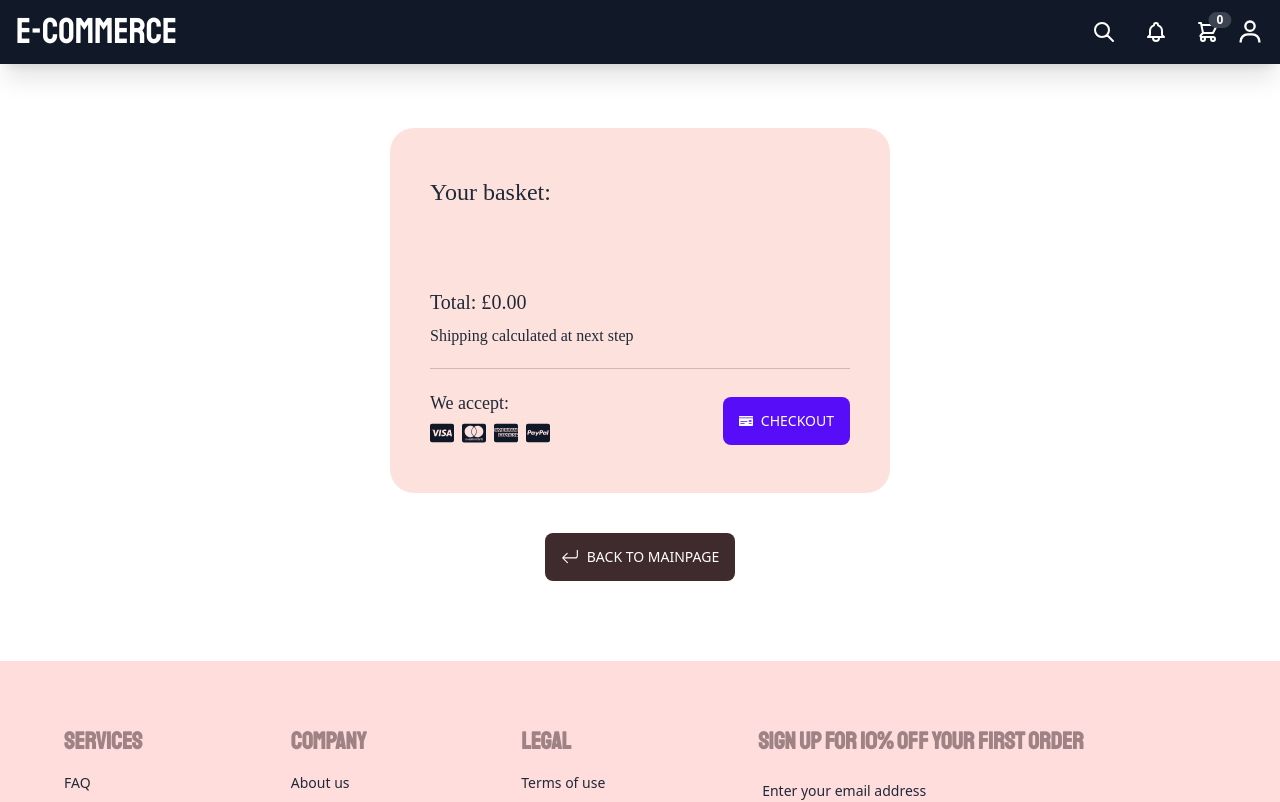
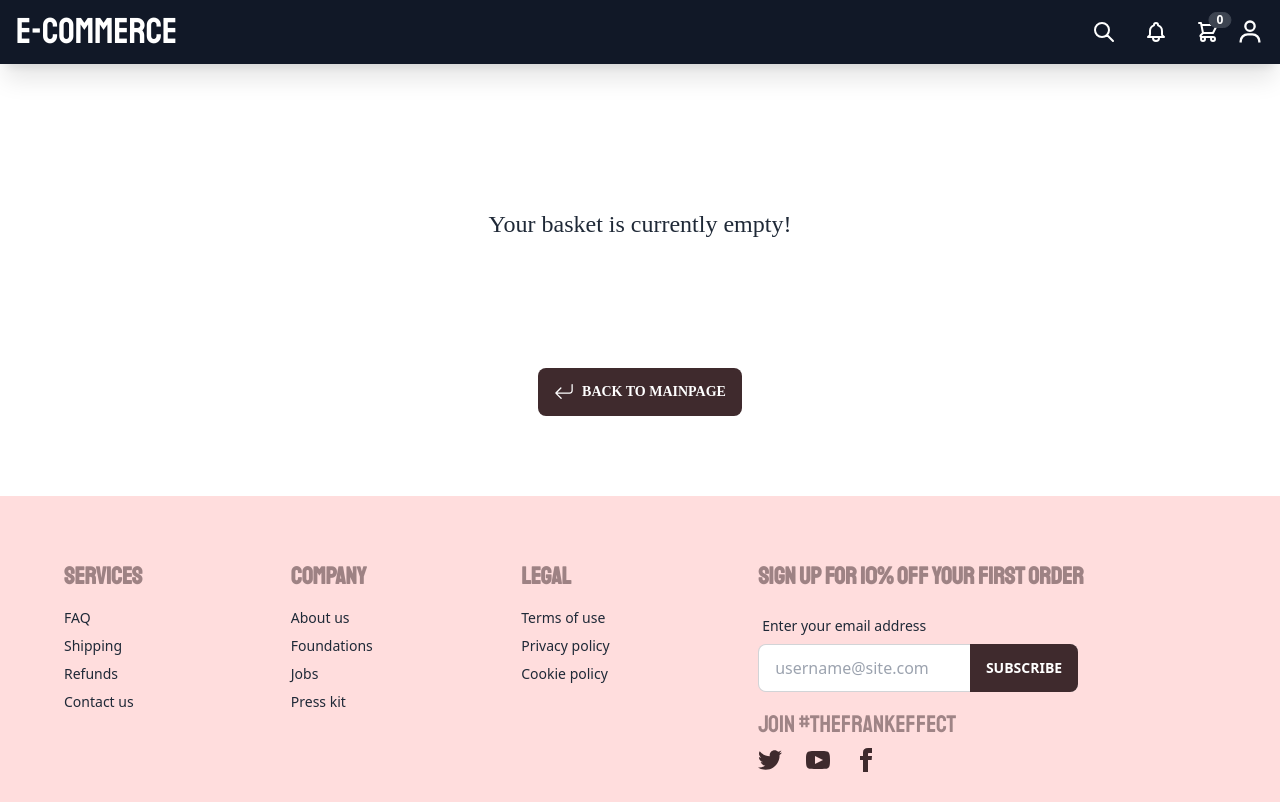
Before and after one commit to izabelaoska/e-commerce-project, a Next.js app: page /basket in a window 1280 px wide. Shown: the top 802 px of the page. Built offline with nearby package versions, Linux system fonts and the light colour scheme; a web font is replaced by a local one.

Commit message:
chore: empty basket state in basket page

```diff
--- a/components/Layout/Hero/Hero.tsx
+++ b/components/Layout/Hero/Hero.tsx
@@ -6,17 +6,17 @@ export const Hero = () => {
       className="hero bg-[#FFDFD3]"
       style={{ height: 550 }}
     >
-      <div className="hero-content text-center">
+      <div className="text-center hero-content">
         <div className="max-w-md">
-          <h1 className="font-header text-5xl font-bold">
+          <h1 className="text-5xl font-bold font-header">
             Hello there beautiful!
           </h1>
-          <p className="py-6 font-subHeader text-xl">
+          <p className="py-6 text-xl font-subHeader">
             Coffee-based skincare to leave you smooth and
             perky!
           </p>
           <div className="flex justify-center gap-3">
-            <button className="btn btn-primary bg-gray-800 border-none hover:bg-gray-800">
+            <button className="bg-gray-800 border-none btn btn-primary hover:bg-gray-800 font-subHeader">
               Shop now
             </button>
           </div>
--- a/components/Layout/Navbar/BasketCard.tsx
+++ b/components/Layout/Navbar/BasketCard.tsx
@@ -6,10 +6,22 @@ import {
   FaCcPaypal,
   FaMoneyCheck,
 } from "react-icons/fa"
+import { useBasketStore } from "../../../store/"
 
 export const BasketCard: FC<PropsWithChildren> = ({
   children,
 }) => {
+  const { items } = useBasketStore((state) => state)
+
+  if (items.length === 0) {
+    return (
+      <div className="w-[400px] h-[200px] pt-20 m-auto rounded-3xl">
+        <h1 className="flex items-center justify-center text-2xl font-subHeader">
+          <h2>Your basket is currently empty!</h2>
+        </h1>
+      </div>
+    )
+  }
   return (
     <div className="w-[500px] px-10 py-12 m-auto rounded-3xl bg-[#FDE1DD]">
       <p className="text-2xl font-subHeader">
--- a/components/Layout/NewProduct/NewProduct.tsx
+++ b/components/Layout/NewProduct/NewProduct.tsx
@@ -10,15 +10,15 @@ export const NewProduct = () => {
       style={{ height: 550 }}
     >
       <div className="bg-[#FDE1DD] flex flex-col space-y-6 items-center justify-center">
-        <div className="font-subHeader text-xl">
+        <div className="text-xl font-subHeader">
           Say bye to body breakouts with my acne-fighting
           body wash.
         </div>
-        <button className="btn btn-primary bg-gray-800 border-none hover:bg-gray-800">
+        <button className="bg-gray-800 border-none btn btn-primary hover:bg-gray-800 font-subHeader">
           Explore
         </button>
       </div>
-      <div className="my-auto mx-auto relative w-full h-full">
+      <div className="relative w-full h-full mx-auto my-auto">
         <Image
           objectFit="cover"
           src={img}
--- a/pages/basket.tsx
+++ b/pages/basket.tsx
@@ -64,8 +64,8 @@ export const BasketItems = () => {
       </BasketCard>
       <Link href="/">
         <div className="flex items-end justify-center mt-10">
-          <button className="font-medium bg-[#3F2A2D] border-none btn btn-primary gap-x-2 hover:bg-[#3F2A2D]">
-            <BsArrowReturnLeft className="text-lg" />
+          <button className="font-bold bg-[#3F2A2D] border-none btn btn-primary  gap-x-2 hover:bg-[#3F2A2D] font-subHeader">
+            <BsArrowReturnLeft className="text-xl" />
             <span>Back to mainpage</span>
           </button>
         </div>
```
